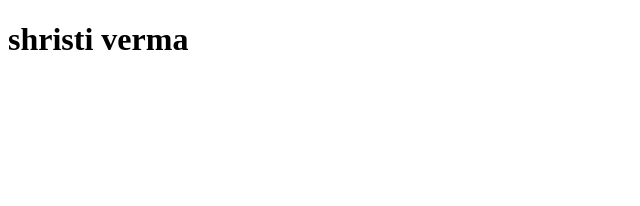
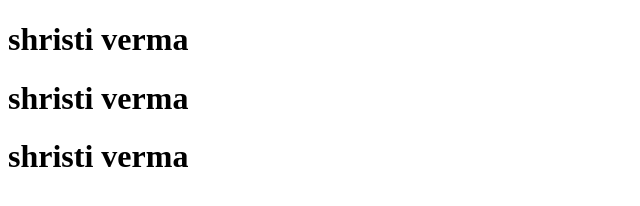
Before and after one commit to Shristi136/animalstore, a plain HTML site: page index.html in a window 1280 px wide. Shown: the whole page, without its empty margins (0-640 px from the left). Drawn offline with Linux system fonts and the light colour scheme.

Commit message:
second connit

```diff
--- a/index.html
+++ b/index.html
@@ -7,5 +7,7 @@
 </head>
 <body>
     <h1>shristi verma</h1>
+    <h1>shristi verma</h1>
+    <h1>shristi verma</h1>
 </body>
 </html>
```
